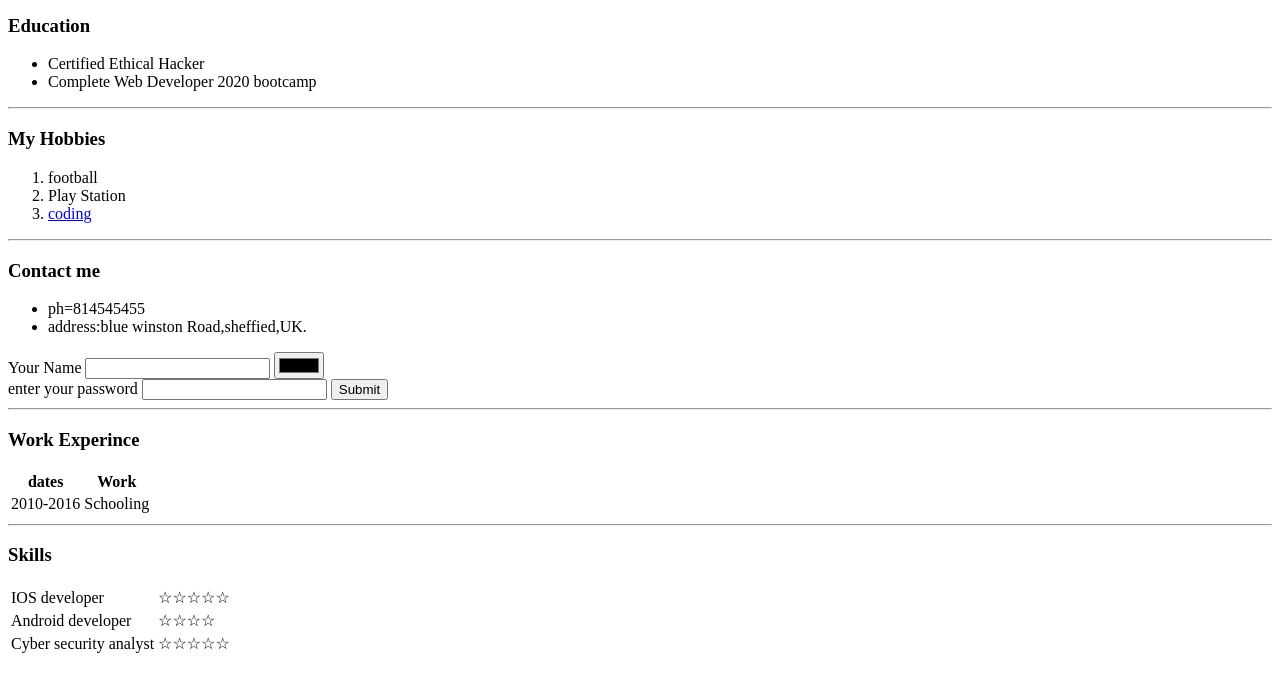
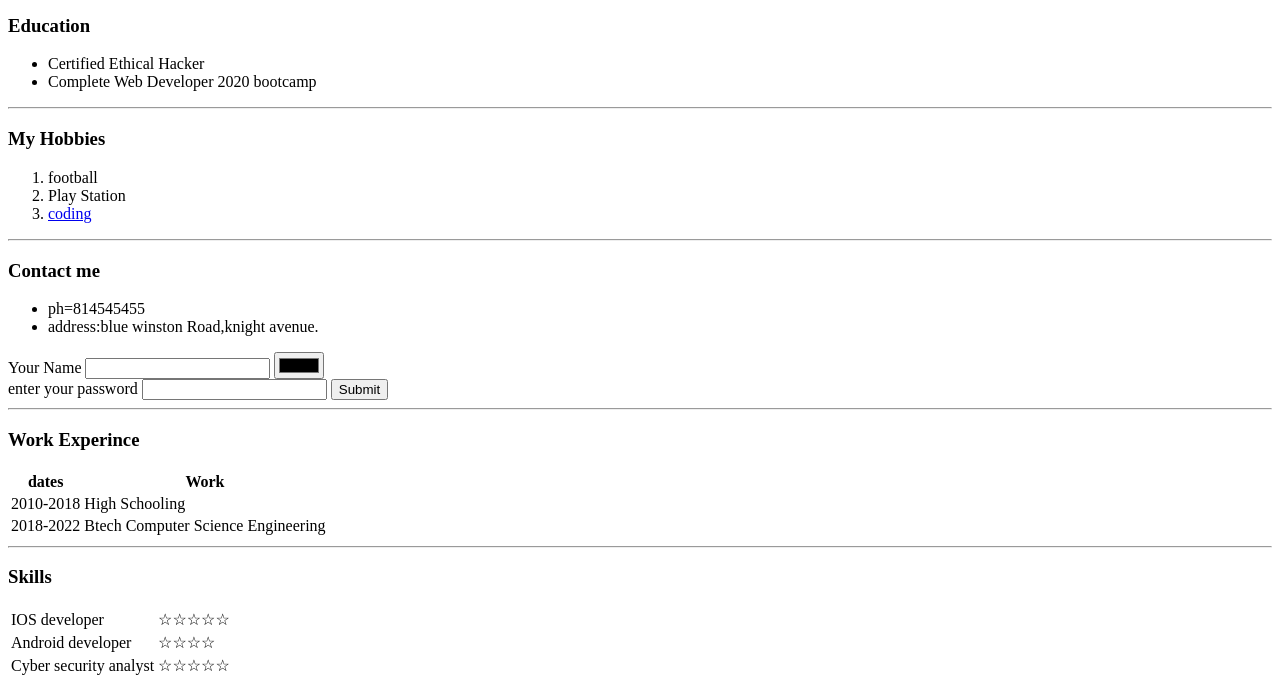
Before and after one commit to muddassirsiddiqui/cv, a plain HTML site: page index.html in a window 1280 px wide. Shown: the part 333-1019 px from the top of the page. Before the commit the page ends 997 px from the top, so only its background shows below. Drawn offline with Linux system fonts and the light colour scheme.

Commit message:
Add initial WS

```diff
--- a/index.html
+++ b/index.html
@@ -40,7 +40,7 @@
   <h3>Contact me</h3>
   <ul>
     <li>ph=814545455</li>
-    <li>address:blue winston Road,sheffied,UK.</li>
+    <li>address:blue winston Road,knight avenue.</li>
   </ul>
   <form class="" action="index.html" method="post">
     <label>Your Name</label>
@@ -61,8 +61,12 @@
       </tr>
     </thead>
     <tr>
-      <td>2010-2016</td>
-      <td>Schooling </td>
+      <td>2010-2018</td>
+      <td> High Schooling </td>
+    </tr>
+    <tr>
+    <td>2018-2022</td>
+      <td>Btech Computer Science Engineering </td>
     </tr>
 
   </table>
```
